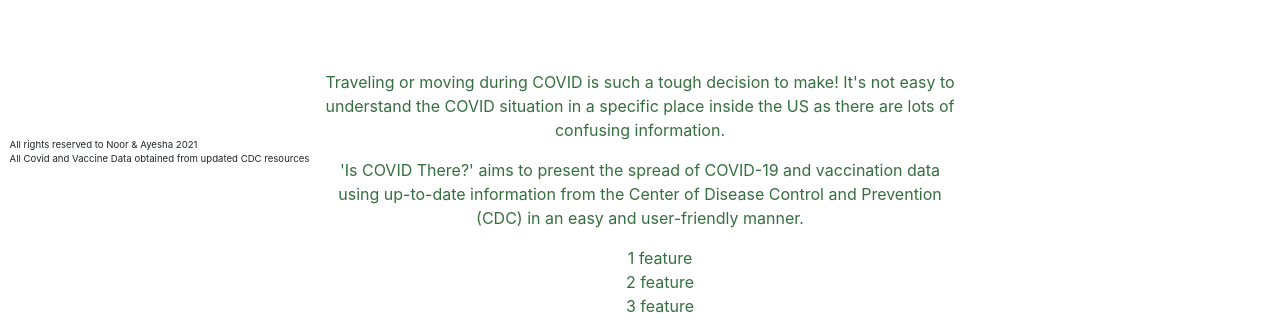
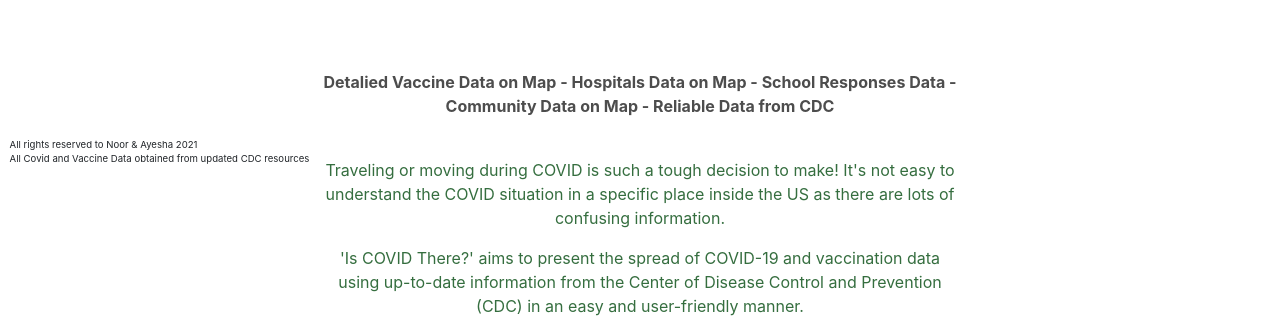
Before and after one commit to ayaseef/is-covid-there, a React (Create React App) app: page /#/ in a window 1280 px wide. Shown: the part 624-952 px from the top of the page. Built offline with nearby package versions, Linux system fonts and the light colour scheme.

Commit message:
Refreshed the description

```diff
--- a/src/components/home/Description.tsx
+++ b/src/components/home/Description.tsx
@@ -13,16 +13,13 @@ const AppDescription = () :any => {
             Think about your target customer and highlight features that will appeal to that customer.
             Explain how and why your app will benefit users.
             Show off—don't forget to include the attributes that make your app stand out and feel free to do so in detail..  */}
-            {/* <p> Detalied Vaccine Data on Map - Hospitals Data on Map - School Responses data - Community Data on Map -  Reliable data from CDC</p> */}
+            <p className={'highlights'}> Detalied Vaccine Data on Map - Hospitals Data on Map - School Responses Data - Community Data on Map -  Reliable Data from CDC</p>
+            {/* <hr></hr> */}
+            <br></br>
             <p>Traveling or moving during COVID is such a tough decision to make!
             It's not easy to understand the COVID situation in a specific place inside the US as there are lots of confusing information.</p>
 
             <p>'Is COVID There?' aims to present the spread of COVID-19 and vaccination data using up-to-date information from the Center of Disease Control and Prevention (CDC) in an easy and user-friendly manner.</p>
-            <ul className="featureList">
-                <li> 1 feature </li>
-                <li> 2 feature </li>
-                <li> 3 feature </li>
-            </ul>
 
             <p>Please keep in mind, the recommendation during COVID is to stay home and not to travel. But in case of extreme emergency, we do hope that 'Is COVID There?' will help in making the best decision for moving or traveling.</p>
 
--- a/src/components/home/Home.css
+++ b/src/components/home/Home.css
@@ -20,3 +20,8 @@ div.homePage {
   margin-right: auto;
   color: rgb(53, 110, 63);
 }
+
+.highlights {
+  font-weight: bold;
+  color: rgb(77, 77, 77);
+}
```
Also changed, not shown: 1 other file (tests, documents, lock files or other folders).
